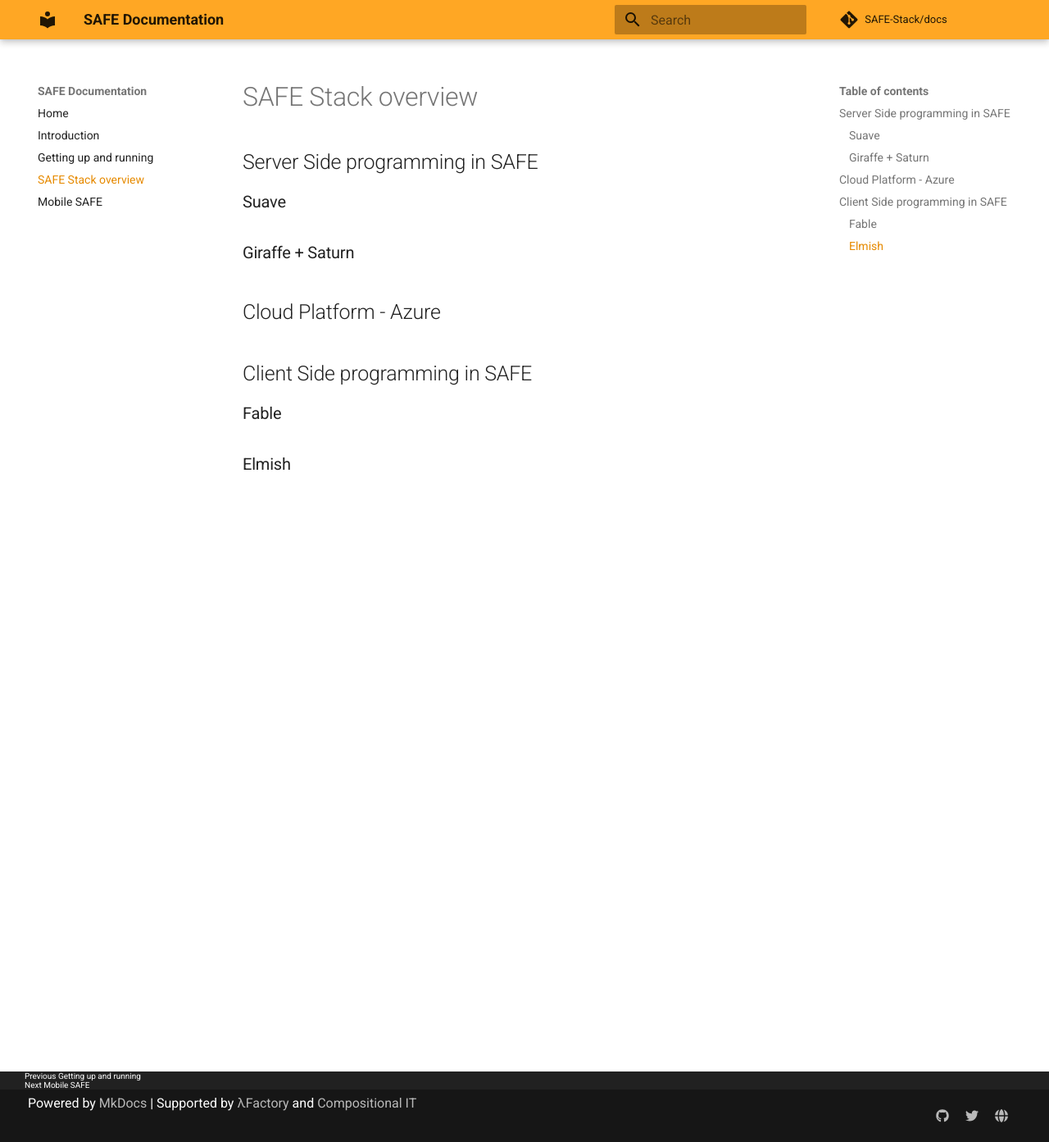
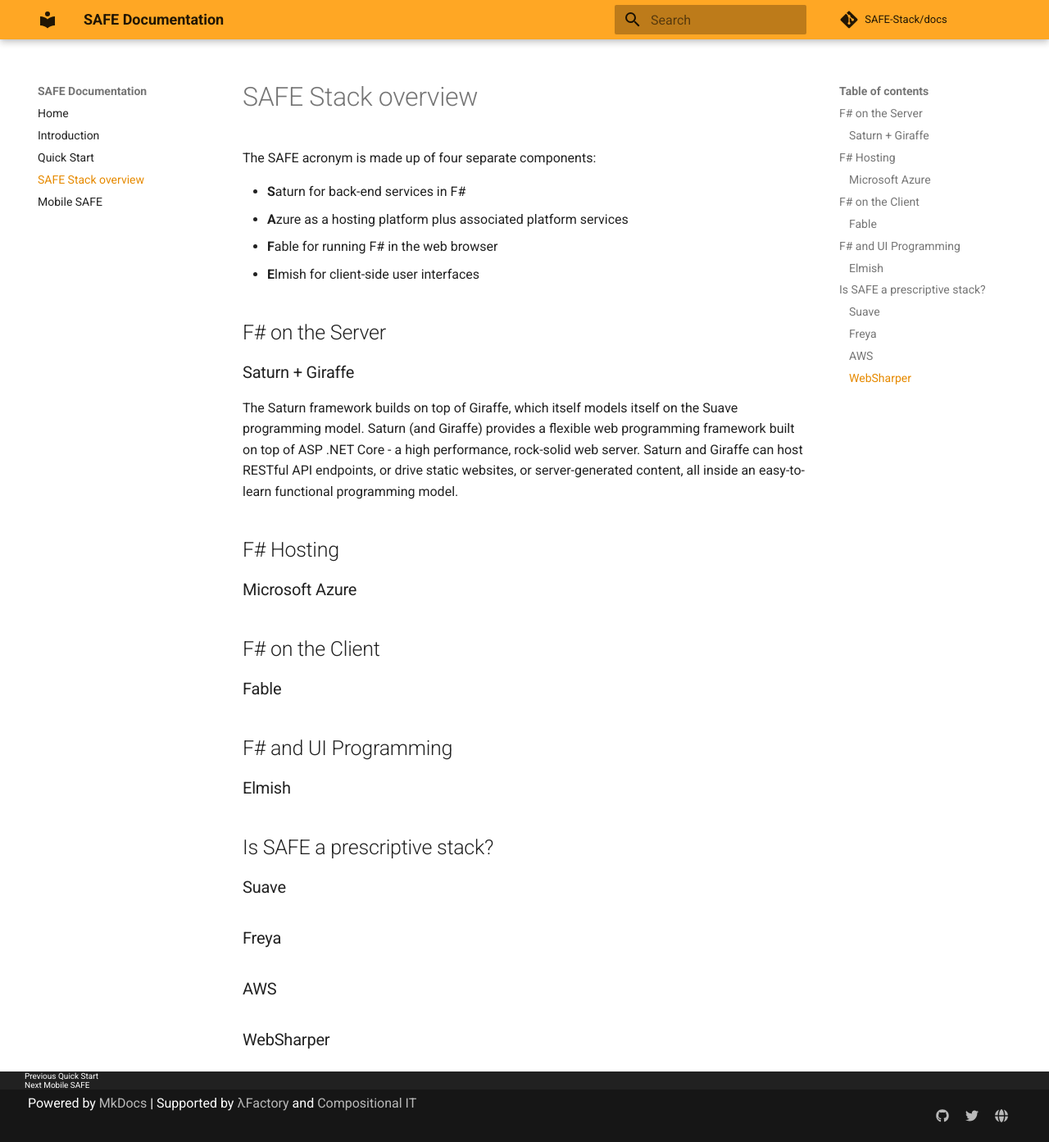
Before and after one commit to SAFE-Stack/docs, an MkDocs documentation site: the page built from docs/overview.md, in a window 1280 px wide and 1393 px high. Shown: the whole window at 82% size. Built offline with MkDocs 1.6.1 and Material for MkDocs 9.7.7, drawn with Linux system fonts in a browser that asks for light colours; comment, search, counter and statistics services are not loaded; old or Windows-style settings are respelled for this version of MkDocs.

Commit message:
More docs.

```diff
--- a/docs/gettingstarted.md
+++ /dev/null
@@ -1,11 +0,0 @@
-# Getting up and running
-
-## Quick start
-
-## SAFE Dojo
-
-## Example repositories
-
-## Feedback & Testimonials
-
-## Support and Training
--- a/docs/intro.md
+++ b/docs/intro.md
@@ -1,15 +1,13 @@
 # Introduction
 
 ## What is SAFE?
-The SAFE stack is a flexible end-to-end, functional-first stack for cloud-ready web development that emphasizes type-safe programming. The SAFE stack allows you to develop client/server web applications almost *entirely* in F#, without needing to compromise and shoehorn your codebase into an object-oriented framework or library, or needing to be an expert in CSS or HTML.
+The SAFE stack is a flexible end-to-end, functional-first stack for cloud-ready web development that emphasizes type-safe programming.
 
-## What are the SAFE components?
-The SAFE stack is comprised of four main components:
+The SAFE stack allows you to develop client/server web applications almost *entirely* in [F#](https://www.microsoft.com/net/learn/languages/fsharp/), without needing to compromise and shoehorn your codebase into an object-oriented framework or library, and without needing you to be an expert in CSS or HTML to create compelling, rich client-side web applications.
 
-### Saturn
-The Saturn framework builds on top of Giraffe, which itself models itself on the Suave programming model. Saturn (and Giraffe) provides a flexible web programming framework built on top of ASP .NET Core - a high performance, rock-solid web server. Saturn and Giraffe can host RESTful API endpoints, or drive static websites, or server-generated content, all inside an easy-to-learn functional programming model.
-### Azure
-### Fable
-### Elmish
+The SAFE stack is made up of four components:
 
-## Is SAFE a prescriptive stack?
+* A **web server** running on .NET Core for hosting back-end services in F#
+* A **hosting platform** that provides simple, scalable deployment models plus associated platform services for application developers
+* A mechanism to run F# in the web browser for **client-side delivery of F#**
+* An F# programming model for **client-side user interfaces**
--- a/docs/overview.md
+++ b/docs/overview.md
@@ -1,15 +1,31 @@
 # SAFE Stack overview
+The SAFE acronym is made up of four separate components:
 
-## Server Side programming in SAFE
+* **S**aturn for back-end services in F#
+* **A**zure as a hosting platform plus associated platform services
+* **F**able for running F# in the web browser
+* **E**lmish for client-side user interfaces
 
-### Suave
+## F# on the Server
 
-### Giraffe + Saturn
+### Saturn + Giraffe
+The Saturn framework builds on top of Giraffe, which itself models itself on the Suave programming model. Saturn (and Giraffe) provides a flexible web programming framework built on top of ASP .NET Core - a high performance, rock-solid web server. Saturn and Giraffe can host RESTful API endpoints, or drive static websites, or server-generated content, all inside an easy-to-learn functional programming model.
 
-## Cloud Platform - Azure
+## F# Hosting
 
-## Client Side programming in SAFE
+### Microsoft Azure
+
+## F# on the Client
 
 ### Fable
 
+## F# and UI Programming
+
 ### Elmish
+
+## Is SAFE a prescriptive stack?
+
+### Suave
+### Freya
+### AWS
+### WebSharper
--- /dev/null
+++ b/docs/quickstart.md
@@ -0,0 +1,26 @@
+# Quick start
+This page provides some basic guidance on getting up and running with your first SAFE application.
+
+## Install pre-requisites
+You'll need to install the following pre-requisites in order to build SAFE applications
+
+* The [.NET Core SDK 2.x](https://www.microsoft.com/net/download/).
+* The [Yarn](https://yarnpkg.com/lang/en/docs/install/) package manager.
+* [Node 8.x](https://nodejs.org/en/download/) installed for the front end components.
+* If you're running on OSX or Linux, you'll also need to install [Mono](https://www.mono-project.com/docs/getting-started/install/).
+
+## Install an F# code editor
+You'll also want an IDE to create F# applications. We recommend one of the following great IDEs.
+
+* [VS Code](https://code.visualstudio.com/) + [Ionide](https://github.com/ionide/ionide-vscode-fsharp) extension
+* [Visual Studio 2017](https://www.visualstudio.com/downloads/)
+* [Jetbrains Rider](https://www.jetbrains.com/rider/)
+
+## Create your first SAFE app
+1. Create a new directory on your machine
+2. Open a command prompt.
+3. Enter `dotnet new -i SAFE.Template` to install the [SAFE project template](https://github.com/SAFE-Stack/SAFE-template) (you only need to do this once!)
+4. Enter `dotnet new SAFE -lang F#` to create a new SAFE project
+5. Enter `build.cmd run` (Windows) or `./build.sh run` (Linux / OSX).
+
+Congratulations! After a short delay, you'll be presented with a SAFE application running in your browser!
--- a/mkdocs.yml
+++ b/mkdocs.yml
@@ -26,6 +26,6 @@
 pages:
 - Home: 'index.md'
 - Introduction: 'intro.md'
-- Getting up and running: 'gettingstarted.md'
+- Quick Start: 'quickstart.md'
 - SAFE Stack overview : 'overview.md'
 - Mobile SAFE: 'mobile.md'
```
Also changed, not shown: docs/feedback.md (added, +1 -0 lines), docs/index.md (+1 -1 lines), docs/learning.md (added, +5 -0 lines), docs/support.md (added, +1 -0 lines).
